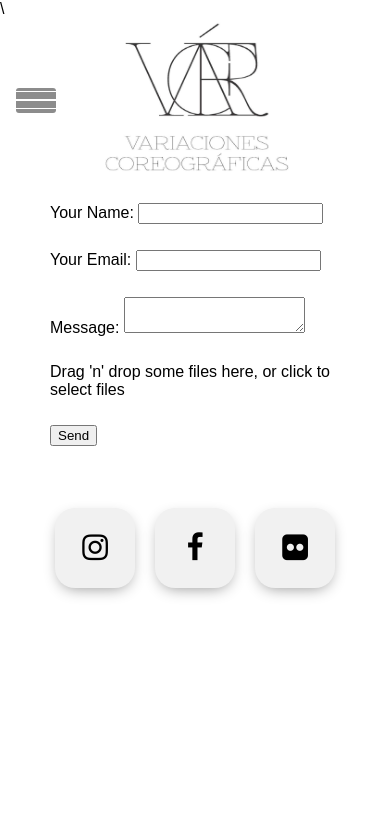
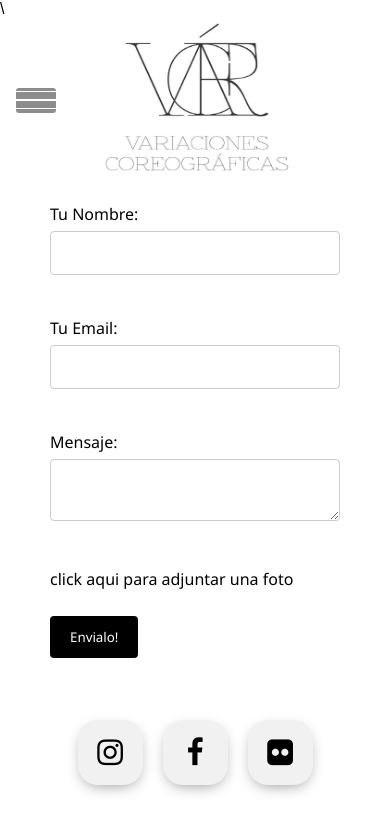
Before and after one commit to davidroman-hub/ScenicArts, a React (Create React App) app: page /Contact-me in a window 390 px wide. Shown: the top 832 px of the page. Built offline with nearby package versions, Linux system fonts and the light colour scheme; the HTML template or start-up script is replaced by a standard one.

Commit message:
'uxForm'

```diff
--- a/src/Shared/Footer/Footerstyles.scss
+++ b/src/Shared/Footer/Footerstyles.scss
@@ -25,9 +25,9 @@ text-align: center;
    }
    @media(max-width:769px){
        a {
-        width: 80px;
-        height: 80px;
-        line-height: 80px;
+        width: 65px;
+        height: 65px;
+        line-height: 65px;
         font-size: 30px;
 
        }
@@ -42,6 +42,8 @@ text-align: center;
        color: #B3B526;
    }
 
+
+
 //   i::before {
 //     content: '';
 //     position: absolute;
--- a/src/pages/Contact-me/ContactMe.scss
+++ b/src/pages/Contact-me/ContactMe.scss
@@ -28,7 +28,7 @@ input[type=text],input[type=email],select,textarea{
     font-family: 'Segoe UI', Tahoma, Geneva, Verdana, sans-serif;
 }
 
-input[type=submit]{
+button {
     background-color:black;
     color: white;
     padding: 12px 20px;
@@ -38,7 +38,7 @@ input[type=submit]{
     font-family: 'Segoe UI', Tahoma, Geneva, Verdana, sans-serif;
 }
 
-input[type=submit]:hover{
+button:hover{
 background-color: #B3B526;
 }
 
--- a/src/pages/Contact-me/contactme.js
+++ b/src/pages/Contact-me/contactme.js
@@ -1,124 +1,7 @@
 
-// import React,{Component,Fragment} from 'react'
-// import axios from 'axios'
-// import './ContactMe.scss'
-
-// //component
-
-// const API_PATH = 'http://localhost:3000/Contact-me/api/index.php';
-
-// class ContactMe extends Component{
-// constructor(props){
-//   super(props);
-//   this.state = {
-//     fname: '',
-//     lname:'',
-//     email:'',
-//     message:'',
-//     mailSent:false,
-//     error:null
-//   }
-// }
-
-// // handleForSubmit( event ){
-// //   event.preventDefault();
-// //   console.log(this.state)
-// // }
-
-// handleForSubmit = e =>{
-//   e.preventDefault();
-//   axios({
-//     method: 'post',
-//     url: `${API_PATH}`,
-//     headers:{'content-type': 'application/json'},
-//     data:this.state
-//   })
-
-//   .then(result =>{
-//     this.setState({
-//       mailSent:result.data.sent
-//     })
-//   })
-//     .catch( error => this.setState({error: error.message}))
-// };
-
-
-//   render() {
-//     return(
-//       <Fragment>
-//       <div className="ContactMe" >
-//         <p className="contactMe">Contactame</p>
-//         <div>
-//           <form name='contact' method='POST' data-netlify='true'>
-
-
-//             <label> Nombre: </label>
-//             <input type="text" id="name" name="name"
-//                   placeholder="Tu nombre.."
-//                   value = {this.state.fname}
-//                   onChange = {e => this.setState({
-//                     fname:e.target.value})}
-//                   />
-
-
-//             <label> Apellido: </label>
-//             <input type="text" id="lname" name="LastName"
-//                   placeholder="Tu Apellido.."
-//                   value = {this.state.lname}
-//                   onChange = { e => this.setState({
-//                     lname: e.target.value})}
-//                   />
-
-//             <label>Email: </label>
-//             <input type="email" id="email" name="email"
-//                   placeholder="Para que pueda contactarte ;)"
-//                   value = {this.state.email}
-//                   onChange = {e => this.setState ({
-//                     email: e.target.value})}
-//                   />
-
-
-
-//             <label>Comentarios: </label>
-//             <textarea id="message" name="message"
-//             placeholder="Dime lo que quieres saber de mi! y si
-//             te interesa trabajar conmigo.."
-//             value = {this.state.message}
-//             onChange = {e => this.setState ({
-//                 message: e.target.value
-//             })}
-//             ></textarea>
-//             <input type="submit" onClick = { e =>this.handleForSubmit(e)}  value="Envialo!"/>
-//           </form>
-//           <div>
-//           {this.state.mailSent &&
-//           <div> Thanks you for contacting me</div>
-//           }
-//           </div>
-//         </div>
-//       </div>
-//       </Fragment>
-//     )
-//   }
-// }
-
-//  import React,{Component,Fragment} from 'react'
-//  import Netlify from './netlifyForm'
-
-// class ContactMe extends Component{
-//   render() {
-//       return(
-//         <Fragment>
-//             <Netlify/>
-//         </Fragment>
-
-
-//       )
-//     }
-//   }
 import React, {useState, useCallback} from 'react';
 import {useDropzone} from 'react-dropzone'
-
+import './ContactMe.scss'
 
 function ContactMe() {
   const [name,setName] = useState('');
@@ -149,8 +32,8 @@ function ContactMe() {
       // headers: { "Content-Type": 'multipart/form-data; boundary=random' },
       body: encode(data)
     })
-      .then(() => setStatus("Form Submission Successful!!"))
-      .catch(error => setStatus("Form Submission Failed!"));
+      .then(() => setStatus("Gracias por tu mensaje!!"))
+      .catch(error => setStatus("No se ha enviado tu mensaje!"));
 
     e.preventDefault();
   };
@@ -169,33 +52,33 @@ function ContactMe() {
   }
 
   return (
-    <div className="App">
+    <div className="ContactMe">
     <form onSubmit={handleSubmit} action="/thank-you/">
           <p>
             <label>
-              Your Name: <input type="text" name="name" value={name} onChange={handleChange} />
+              Tu Nombre: <input type="text" name="name" value={name} onChange={handleChange} />
             </label>
           </p>
           <p>
             <label>
-              Your Email: <input type="email" name="email" value={email} onChange={handleChange} />
+              Tu Email: <input type="email" name="email" value={email} onChange={handleChange} />
             </label>
           </p>
           <p>
             <label>
-              Message: <textarea name="message" value={message} onChange={handleChange} />
+              Mensaje: <textarea name="message" value={message} onChange={handleChange} />
             </label>
           </p>
           <div {...getRootProps()}>
             <input {...getInputProps()} />
             {
               isDragActive ?
-                <p>Drop the files here ...</p> :
-                <p>Drag 'n' drop some files here, or click to select files</p>
+                <p>Haz click aqui para agregar algun archivo ...</p> :
+                <p className='files'>click aqui para adjuntar una foto</p>
             }
           </div>
           <p>
-            <button type="submit">Send</button>
+            <button type="submit">Envialo!</button>
           </p>
         </form>
         <h3>{status}</h3>
```
